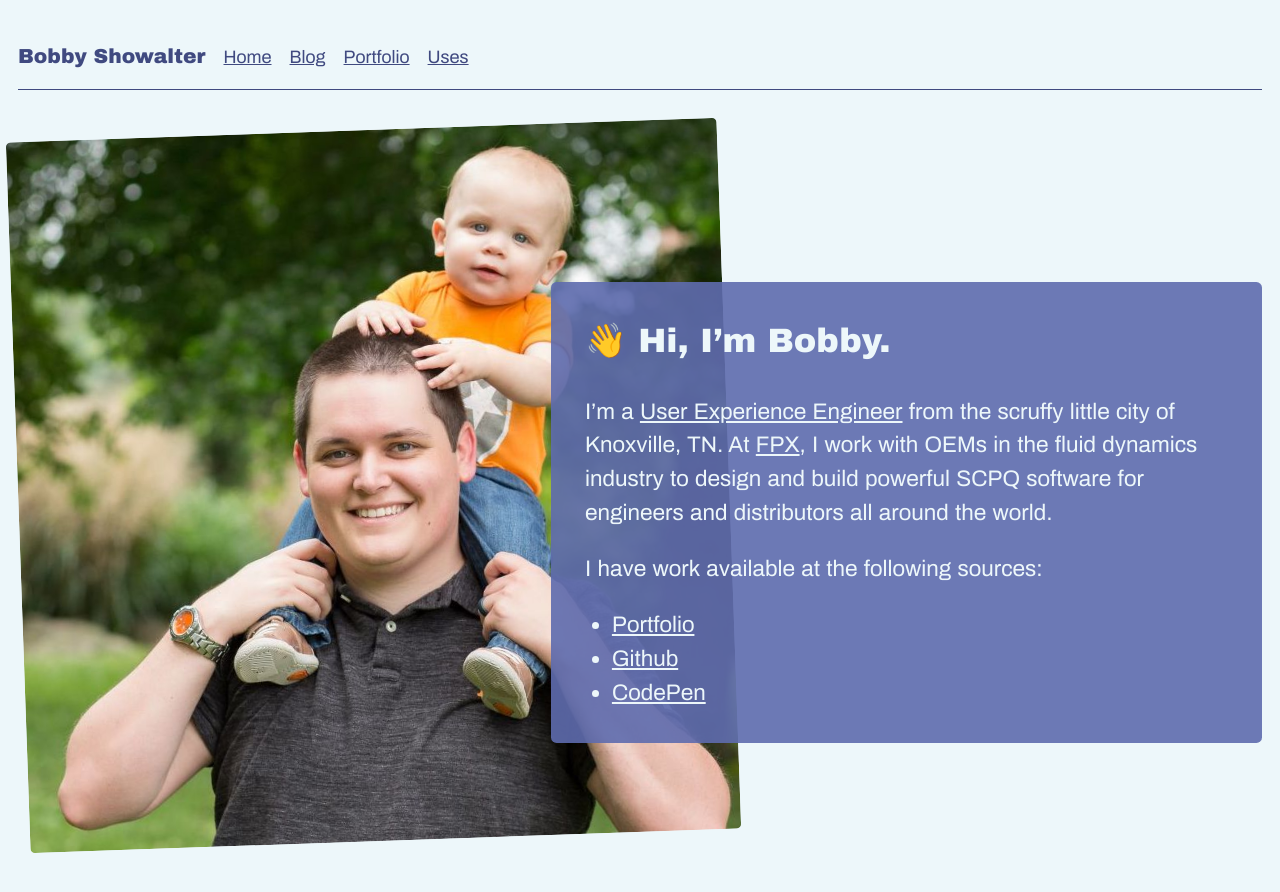
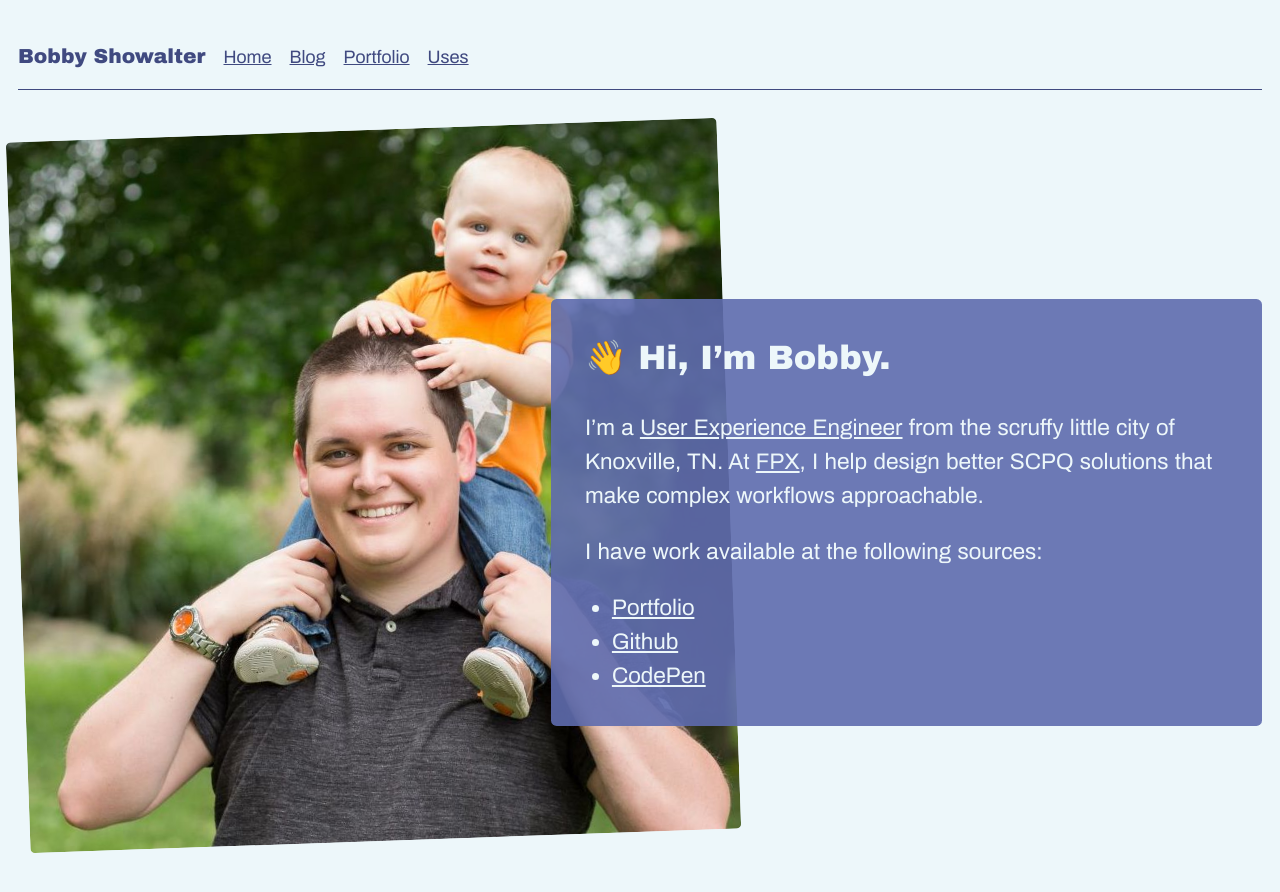
Before and after one commit to orangedaisy/bshowco, a Jekyll site: the page built from index.md, in a window 1280 px wide and 900 px high. Shown: the top 892 px of the window. Built offline with Jekyll 4.4.1, drawn with Linux system fonts in a browser that asks for light colours; our own code applies the rules of GitHub Pages for plain Markdown files.

Commit message:
Update homepage intro

```diff
--- a/index.md
+++ b/index.md
@@ -6,9 +6,8 @@ navbar: false
 ## 👋 Hi, I'm Bobby.
 
 I'm a [User Experience Engineer](/what-i-do/) from the scruffy little city of
-Knoxville, TN. At [FPX](https://www.fpx.com/), I work with OEMs in the fluid
-dynamics industry to design and build powerful SCPQ software for engineers and
-distributors all around the world.
+Knoxville, TN. At [FPX](https://www.fpx.com/), I help design better SCPQ
+solutions that make complex workflows approachable.
 
 I have work available at the following sources:
 
```
